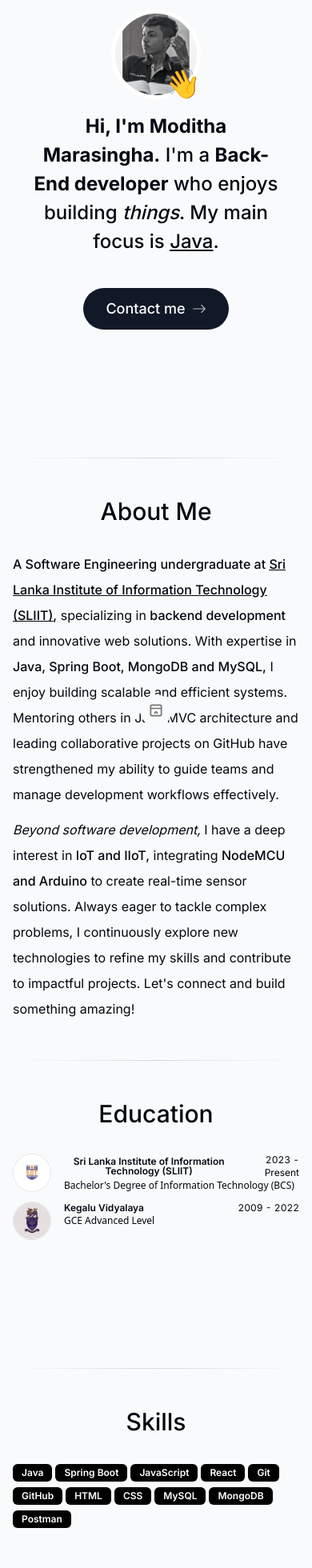
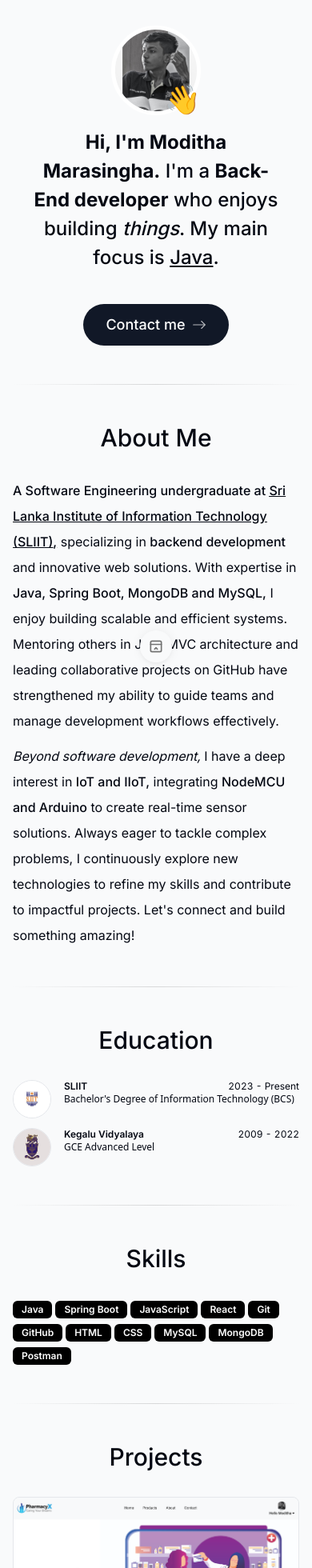
Before and after one commit to ModithaM/Portfolio-New, a Next.js app: page / in a window 390 px wide. Shown: the top 1960 px of the page at 80% size. Built offline with nearby package versions, Linux system fonts and the light colour scheme.

Commit message:
Responsive Adjesments

```diff
--- a/components/dock.tsx
+++ b/components/dock.tsx
@@ -65,7 +65,6 @@ export function Dock() {
   return (
     <div className="fixed bottom-0 left-0 w-full flex justify-center pb-4">
       <FloatingDock
-        mobileClassName="translate-y-20" // only for demo, remove for production
         items={links}
       />
     </div>
--- a/components/education.tsx
+++ b/components/education.tsx
@@ -10,7 +10,7 @@ export default function Education() {
 
    const education = [
         {
-          school: "Sri Lanka Institute of Information Technology (SLIIT)",
+          school: "SLIIT",
           href: "https://www.sliit.lk/",
           degree: "Bachelor's Degree of Information Technology (BCS)",
           logoUrl: "/sliit.png",
@@ -37,7 +37,7 @@ export default function Education() {
 
   return (
     <motion.section
-      className="mb-28 max-w-[45rem] text-center sm:mb-2 scroll-mt-28 w-full"
+      className="max-w-[45rem] text-center sm:mb-2 scroll-mt-28 w-full"
       id="education"
       ref={ref}
       style={{
--- a/components/home.tsx
+++ b/components/home.tsx
@@ -12,7 +12,7 @@ export default function Home() {
   return (
     <section
       id="home"
-      className="mb-28 max-w-[50rem] text-center sm:mb-0 scroll-mt-[100rem]"
+      className="max-w-[50rem] text-center sm:mb-0 pt-5 scroll-mt-[100rem]"
     >
       <div className="flex items-center justify-center">
         <div className="relative">
--- a/components/skills.tsx
+++ b/components/skills.tsx
@@ -37,7 +37,7 @@ export default function Skills() {
 
   return (
     <section
-      className="mb-28 max-w-[45rem] text-center sm:mb-2 scroll-mt-28 w-full"
+      className="max-w-[45rem] text-center sm:mb-2 scroll-mt-28 w-full"
       id="skills"
     >
       <SectionHeading>Skills</SectionHeading>
--- a/components/ui/floating-dock.tsx
+++ b/components/ui/floating-dock.tsx
@@ -67,7 +67,7 @@ const FloatingDockMobile = ({
                   href={item.href}
                   key={item.title}
                   target={item.newTab ? "_blank" : "_self"}
-                  className="h-10 w-10 rounded-full bg-gray-50 dark:bg-neutral-900 flex items-center justify-center"
+                  className="h-10 w-10 rounded-full bg-gray-50 dark:bg-neutral-900 flex items-center justify-center shadow-lg"
                 >
                   <div className="h-4 w-4">{item.icon}</div>
                 </Link>
@@ -78,7 +78,7 @@ const FloatingDockMobile = ({
       </AnimatePresence>
       <button
         onClick={() => setOpen(!open)}
-        className="h-10 w-10 rounded-full bg-gray-50 dark:bg-neutral-800 flex items-center justify-center"
+        className="h-10 w-10 rounded-full bg-gray-50 dark:bg-neutral-800 flex items-center justify-center shadow-lg"
       >
         <IconLayoutNavbarCollapse className="h-5 w-5 text-neutral-500 dark:text-neutral-400" />
       </button>
```
